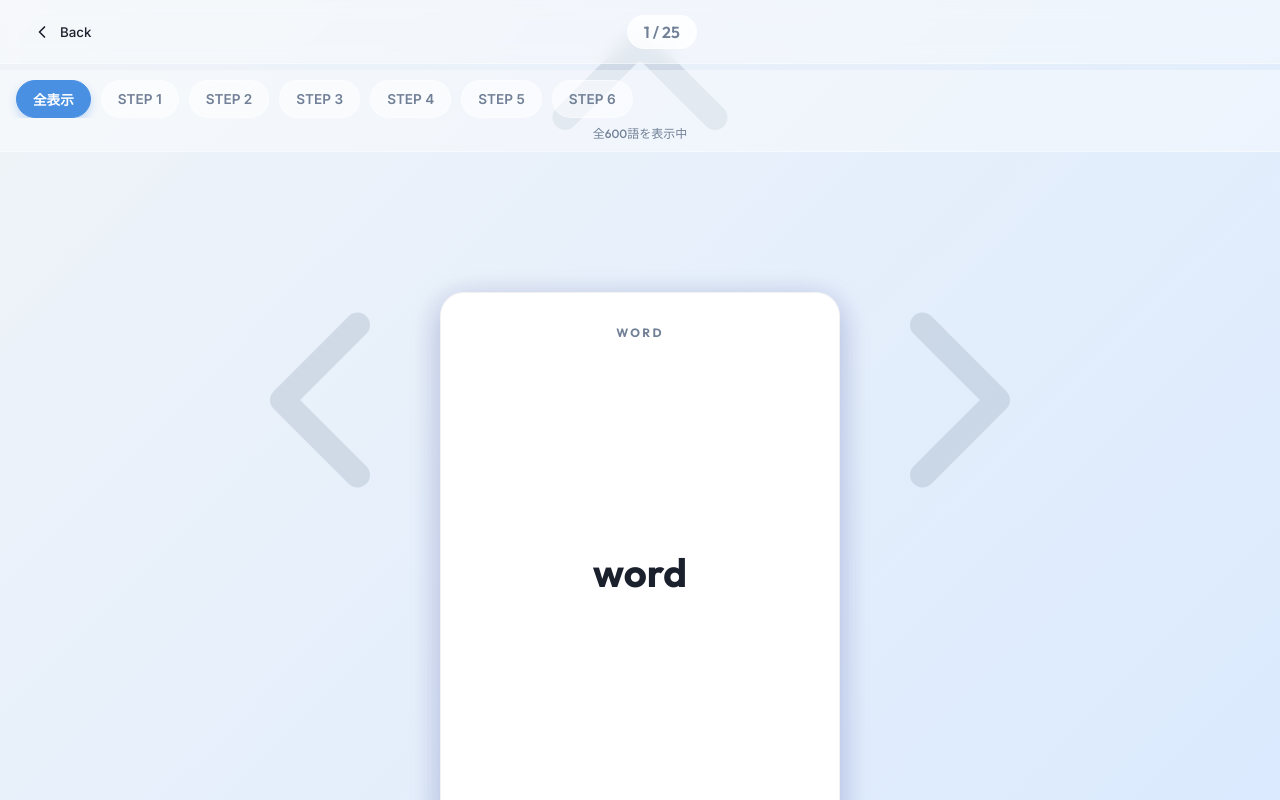
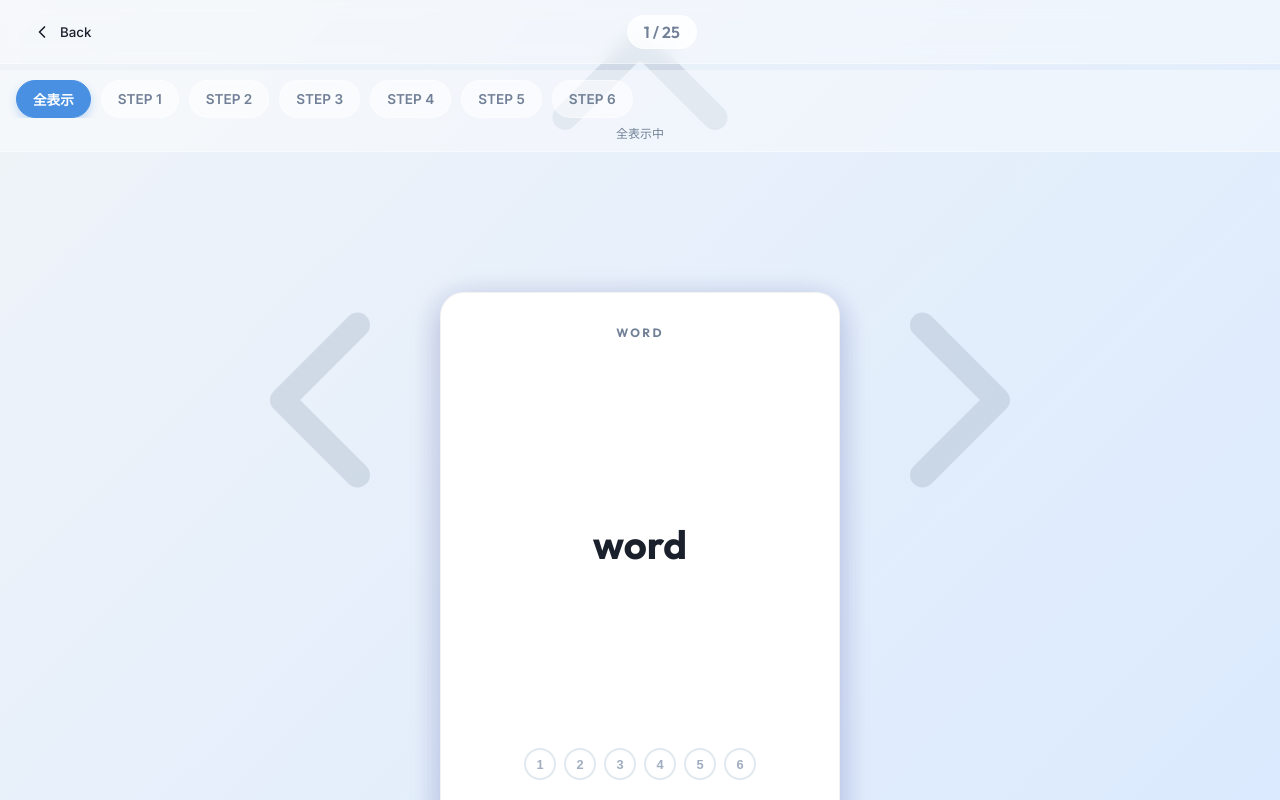
Before and after one commit to gangbu1234/wordbooks, a Next.js app: page /learn/basic_words in a window 1280 px wide. Built offline with nearby package versions, Linux system fonts and the light colour scheme.

Commit message:
Feature: Per-word interactive 6-checkboxes with localStorage persistence and reactive filtering

```diff
--- a/app/learn/[book]/page.tsx
+++ b/app/learn/[book]/page.tsx
@@ -10,6 +10,7 @@ import styles from './Learn.module.css';
 interface CardData {
     word: string;
     meaning: string;
+    checks: boolean[];
     rawRow?: string[];
 }
 
@@ -25,7 +26,7 @@ const LearnPage = () => {
     const [currentIndex, setCurrentIndex] = useState(0);
     const [loading, setLoading] = useState(true);
     const [error, setError] = useState<string | null>(null);
-    const [activeFilter, setActiveFilter] = useState<number>(0); // 0=ALL, 1-6=Filters
+    const [activeFilter, setActiveFilter] = useState<number>(0);
 
     useEffect(() => {
         const fetchCSV = async () => {
@@ -35,7 +36,15 @@ const LearnPage = () => {
                     const customBooks = JSON.parse(saved);
                     const currentBook = customBooks.find((b: any) => b.id === bookId);
                     if (currentBook && currentBook.data) {
-                        setData(currentBook.data);
+                        // Initialize checks from existing data if found, otherwise map from rawRow
+                        const initialized = currentBook.data.map((item: any) => ({
+                            ...item,
+                            checks: item.checks || (item.rawRow ? [2, 3, 4, 5, 6, 7].map(idx => {
+                                const v = String(item.rawRow[idx] || '').toLowerCase().trim();
+                                return v === '1' || v === 'o' || v === 'v' || v === 'checked';
+                            }) : [false, false, false, false, false, false])
+                        }));
+                        setData(initialized);
                         setLoading(false);
                         return;
                     }
@@ -55,12 +64,18 @@ const LearnPage = () => {
                     skipEmptyLines: 'greedy',
                     complete: (results) => {
                         const rows = results.data as string[][];
-                        // Basic word/meaning mapping for default files
-                        const parsed = rows.map(row => ({
-                            word: row[0] || '',
-                            meaning: row[1] || '',
-                            rawRow: row
-                        })).filter(item => item.word !== '');
+                        const parsed = rows.map(row => {
+                            const checks = [2, 3, 4, 5, 6, 7].map(idx => {
+                                const v = String(row[idx] || '').toLowerCase().trim();
+                                return v === '1' || v === 'o' || v === 'v' || v === 'checked';
+                            });
+                            return {
+                                word: row[0] || '',
+                                meaning: row[1] || '',
+                                checks,
+                                rawRow: row
+                            };
+                        }).filter(item => item.word !== '');
 
                         setData(parsed);
                         setLoading(false);
@@ -75,7 +90,7 @@ const LearnPage = () => {
         fetchCSV();
     }, [bookId, isCustom]);
 
-    // Filtering Logic based on User Request
+    // Filtering Logic: Uses 'checks' array for real-time reactivity
     useEffect(() => {
         if (!data || data.length === 0) {
             setFilteredData([]);
@@ -83,29 +98,23 @@ const LearnPage = () => {
         }
 
         let result = [...data];
-        const isSet = (row: string[] | undefined, idx: number) => {
-            if (!row || !row[idx]) return false;
-            const v = row[idx].toLowerCase().trim();
-            return v === '1' || v === 'o' || v === 'checked' || v === 'v';
-        };
-
         switch (activeFilter) {
-            case 1: // 1個目: チェックがある語のみ
-                result = data.filter(item => isSet(item.rawRow, 2));
+            case 1:
+                result = data.filter(item => item.checks[0]);
                 break;
-            case 2: // 2個目: 1回目 ∩ 2回目
-                result = data.filter(item => isSet(item.rawRow, 2) && isSet(item.rawRow, 3));
+            case 2:
+                result = data.filter(item => item.checks[0] && item.checks[1]);
                 break;
-            case 3: // 3個目: すべて出力
+            case 3:
                 result = [...data];
                 break;
-            case 4: // 4個目: 4個目にチェックがある語
-                result = data.filter(item => isSet(item.rawRow, 5));
+            case 4:
+                result = data.filter(item => item.checks[3]);
                 break;
-            case 5: // 5個目: 4回目 ∩ 5回目
-                result = data.filter(item => isSet(item.rawRow, 5) && isSet(item.rawRow, 6));
+            case 5:
+                result = data.filter(item => item.checks[3] && item.checks[4]);
                 break;
-            case 6: // 6個目: すべて出力
+            case 6:
                 result = [...data];
                 break;
             default:
@@ -115,6 +124,35 @@ const LearnPage = () => {
         setFilteredData(result);
         setCurrentIndex(0);
     }, [data, activeFilter]);
+
+    const handleCheckToggle = (filteredIdx: number, checkIdx: number) => {
+        // We need to find the original index in the main 'data' array
+        const targetWord = filteredData[filteredIdx];
+        if (!targetWord) return;
+
+        const newData = data.map(item => {
+            if (item.word === targetWord.word && item.meaning === targetWord.meaning) {
+                const newChecks = [...item.checks];
+                newChecks[checkIdx] = !newChecks[checkIdx];
+                return { ...item, checks: newChecks };
+            }
+            return item;
+        });
+
+        setData(newData);
+
+        // Persist if custom
+        if (isCustom) {
+            const saved = localStorage.getItem('custom_wordbooks');
+            if (saved) {
+                const customBooks = JSON.parse(saved);
+                const updatedBooks = customBooks.map((b: any) =>
+                    b.id === bookId ? { ...b, data: newData } : b
+                );
+                localStorage.setItem('custom_wordbooks', JSON.stringify(updatedBooks));
+            }
+        }
+    };
 
     const handleNext = () => {
         if (filteredData.length === 0) return;
@@ -172,13 +210,13 @@ const LearnPage = () => {
                     ))}
                 </div>
                 <div className={styles.filterInfo}>
-                    {activeFilter === 0 && "全600語を表示中"}
-                    {activeFilter === 1 && "1回目チェック分のみ抽出"}
-                    {activeFilter === 2 && "1回目と2回目の重複分を抽出"}
-                    {activeFilter === 3 && "全表示モード"}
-                    {activeFilter === 4 && "4回目チェック分のみ抽出"}
-                    {activeFilter === 5 && "4回目と5回目の重複分を抽出"}
-                    {activeFilter === 6 && "全表示モード"}
+                    {activeFilter === 0 && "全表示中"}
+                    {activeFilter === 1 && "1個目のチェック済みのみ抽出"}
+                    {activeFilter === 2 && "1個目と2回目の両方にチェックがある語を抽出"}
+                    {activeFilter === 3 && "全表示（リセット）"}
+                    {activeFilter === 4 && "4個目のチェック済みのみ抽出"}
+                    {activeFilter === 5 && "4回目と5回目の両方にチェックがある語を抽出"}
+                    {activeFilter === 6 && "全表示（リセット）"}
                 </div>
             </div>
 
@@ -189,6 +227,7 @@ const LearnPage = () => {
                         currentIndex={currentIndex}
                         onNext={handleNext}
                         onPrev={handlePrev}
+                        onCheckToggle={handleCheckToggle}
                     />
                 ) : (
                     <div className={styles.center}>
--- a/components/Flashcard.module.css
+++ b/components/Flashcard.module.css
@@ -95,6 +95,41 @@
     letter-spacing: 0.1em;
 }
 
+.checkRow {
+    display: flex;
+    gap: 8px;
+    margin-bottom: 24px;
+    z-index: 20;
+}
+
+.checkButton {
+    width: 32px;
+    height: 32px;
+    border-radius: 50%;
+    border: 2px solid #e2e8f0;
+    background: white;
+    color: #a0aec0;
+    font-size: 0.8rem;
+    font-weight: 700;
+    cursor: pointer;
+    display: flex;
+    align-items: center;
+    justify-content: center;
+    transition: all 0.2s cubic-bezier(0.175, 0.885, 0.32, 1.275);
+}
+
+.checkButton:hover {
+    border-color: var(--primary);
+    color: var(--primary);
+    transform: scale(1.1);
+}
+
+.checked {
+    background: var(--primary);
+    border-color: var(--primary);
+    color: white;
+}
+
 .swipeInstruction {
     position: fixed;
     top: 50%;
--- a/components/Flashcard.tsx
+++ b/components/Flashcard.tsx
@@ -8,6 +8,7 @@ import { ChevronUp, ChevronDown, ChevronLeft, ChevronRight } from 'lucide-react'
 interface CardData {
     word: string;
     meaning: string;
+    checks: boolean[];
 }
 
 interface FlashcardProps {
@@ -15,12 +16,12 @@ interface FlashcardProps {
     currentIndex: number;
     onNext: () => void;
     onPrev: () => void;
+    onCheckToggle: (wordIndex: number, checkIndex: number) => void;
 }
 
-const Flashcard: React.FC<FlashcardProps> = ({ data, currentIndex, onNext, onPrev }) => {
+const Flashcard: React.FC<FlashcardProps> = ({ data, currentIndex, onNext, onPrev, onCheckToggle }) => {
     const [isFlipped, setIsFlipped] = useState(false);
-    const controls = useAnimation();
-    const currentWord = data[currentIndex] || { word: '', meaning: '' };
+    const currentWord = data[currentIndex] || { word: '', meaning: '', checks: [false, false, false, false, false, false] };
 
     // Reset flip when word changes
     useEffect(() => {
@@ -29,7 +30,7 @@ const Flashcard: React.FC<FlashcardProps> = ({ data, currentIndex, onNext, onPre
 
     const handleDragEnd = (_: any, info: PanInfo) => {
         const threshold = 50;
-        const { offset, velocity } = info;
+        const { offset } = info;
 
         // Detect horizontal swipe (Left/Right)
         if (Math.abs(offset.x) > threshold && Math.abs(offset.x) > Math.abs(offset.y)) {
@@ -38,14 +39,14 @@ const Flashcard: React.FC<FlashcardProps> = ({ data, currentIndex, onNext, onPre
         // Detect vertical swipe (Up/Down)
         else if (Math.abs(offset.y) > threshold && Math.abs(offset.y) > Math.abs(offset.x)) {
             if (offset.y < 0) {
-                // Swipe Up -> Next
                 onNext();
             } else {
-                // Swipe Down -> Prev
                 onPrev();
             }
         }
     };
+
+    const currentChecks = currentWord.checks || [false, false, false, false, false, false];
 
     return (
         <div className={styles.container}>
@@ -72,21 +73,33 @@ const Flashcard: React.FC<FlashcardProps> = ({ data, currentIndex, onNext, onPre
                 whileTap={{ scale: 0.98 }}
             >
                 <div className={styles.cardInner}>
-                    {!isFlipped ? (
-                        /* Front: Word */
-                        <div className={`${styles.cardFace} ${styles.cardFront}`}>
-                            <span className={styles.hintTop}>Word</span>
-                            <div className={styles.word}>{currentWord.word}</div>
-                            <span className={styles.hintBottom}>Swipe L/R to Flip</span>
+                    <div className={styles.cardFace}>
+                        <span className={styles.hintTop}>{isFlipped ? 'MEANING' : 'WORD'}</span>
+
+                        <div className={isFlipped ? styles.meaning : styles.word}>
+                            {isFlipped ? currentWord.meaning : currentWord.word}
                         </div>
-                    ) : (
-                        /* Back: Meaning */
-                        <div className={`${styles.cardFace} ${styles.cardBack}`}>
-                            <span className={styles.hintTop}>Meaning</span>
-                            <div className={styles.meaning}>{currentWord.meaning}</div>
-                            <span className={styles.hintBottom}>Swipe Up/Down for Next/Prev</span>
+
+                        <div className={styles.checkRow}>
+                            {currentChecks.map((isChecked, i) => (
+                                <button
+                                    key={i}
+                                    className={`${styles.checkButton} ${isChecked ? styles.checked : ''}`}
+                                    onClick={(e) => {
+                                        e.preventDefault();
+                                        e.stopPropagation();
+                                        onCheckToggle(currentIndex, i);
+                                    }}
+                                >
+                                    {i + 1}
+                                </button>
+                            ))}
                         </div>
-                    )}
+
+                        <span className={styles.hintBottom}>
+                            Swipe L/R to Flip • Up/Down for next
+                        </span>
+                    </div>
                 </div>
             </motion.div>
         </div>
```
Also changed, not shown: app/page.tsx (+7 -2 lines).
